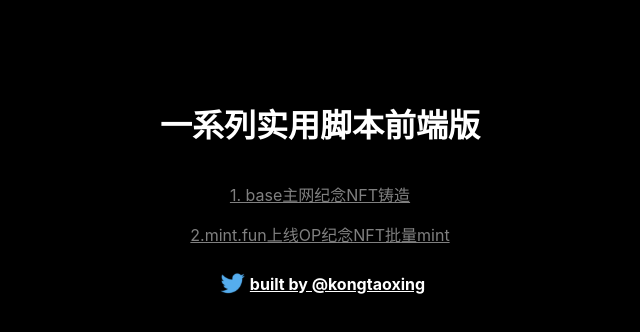
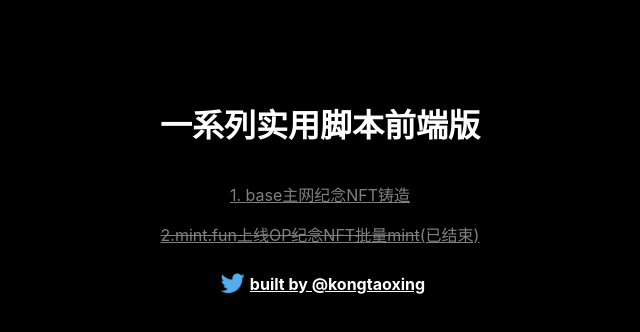
Before and after one commit to kongtaoxing/usefulDAPP, a React (Vite) app: page / in a window 1280 px wide. Shown: the top 332 px of the page, without its empty margins (320-960 px from the left). Built offline with nearby package versions, Linux system fonts and the light colour scheme.

Commit message:
mint.fun op end

```diff
--- a/src/App.jsx
+++ b/src/App.jsx
@@ -140,7 +140,7 @@ const App = () => {
 					</a>
 
 					<a href="https://useful-dapp-git-opmintfun-kongtaoxing.vercel.app/" className="bio">
-						2.mint.fun上线OP纪念NFT批量mint
+						<del>2.mint.fun上线OP纪念NFT批量mint</del>(已结束)
 					</a>
 
 					<br></br>
```
